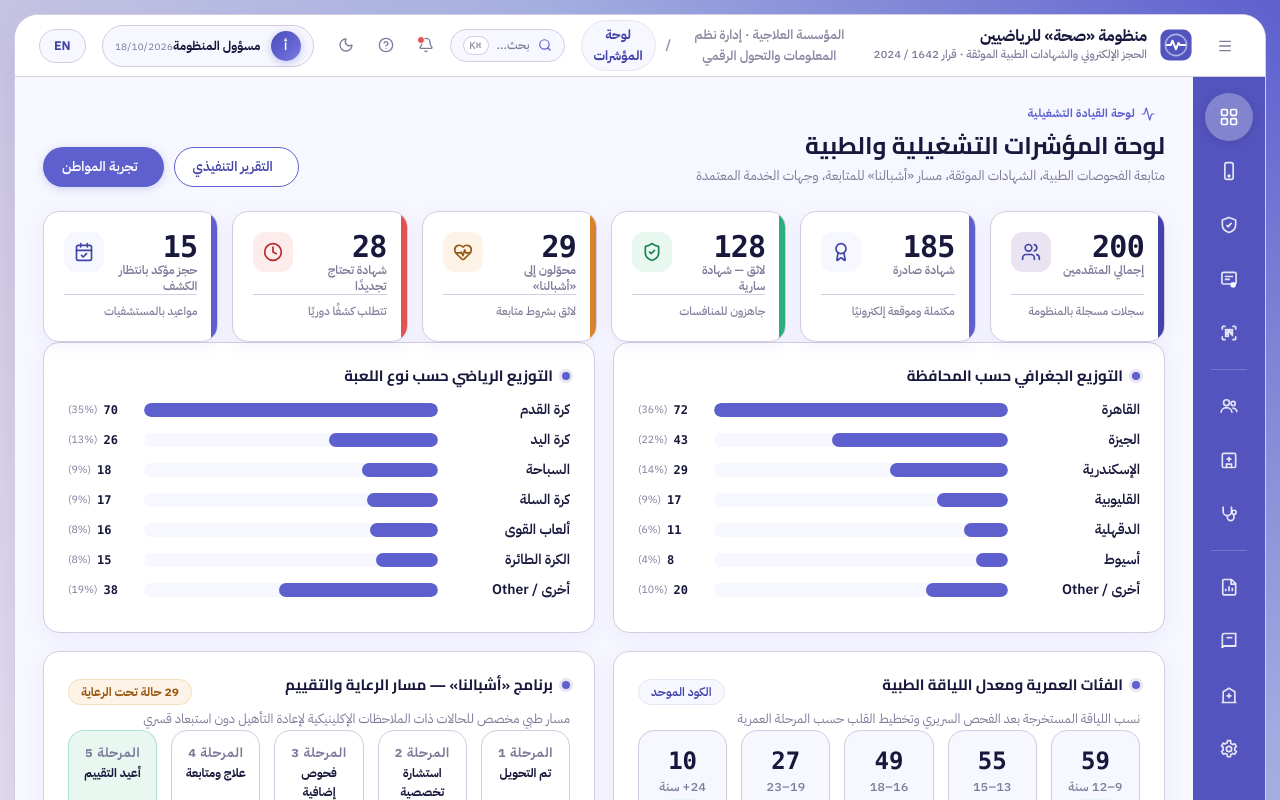
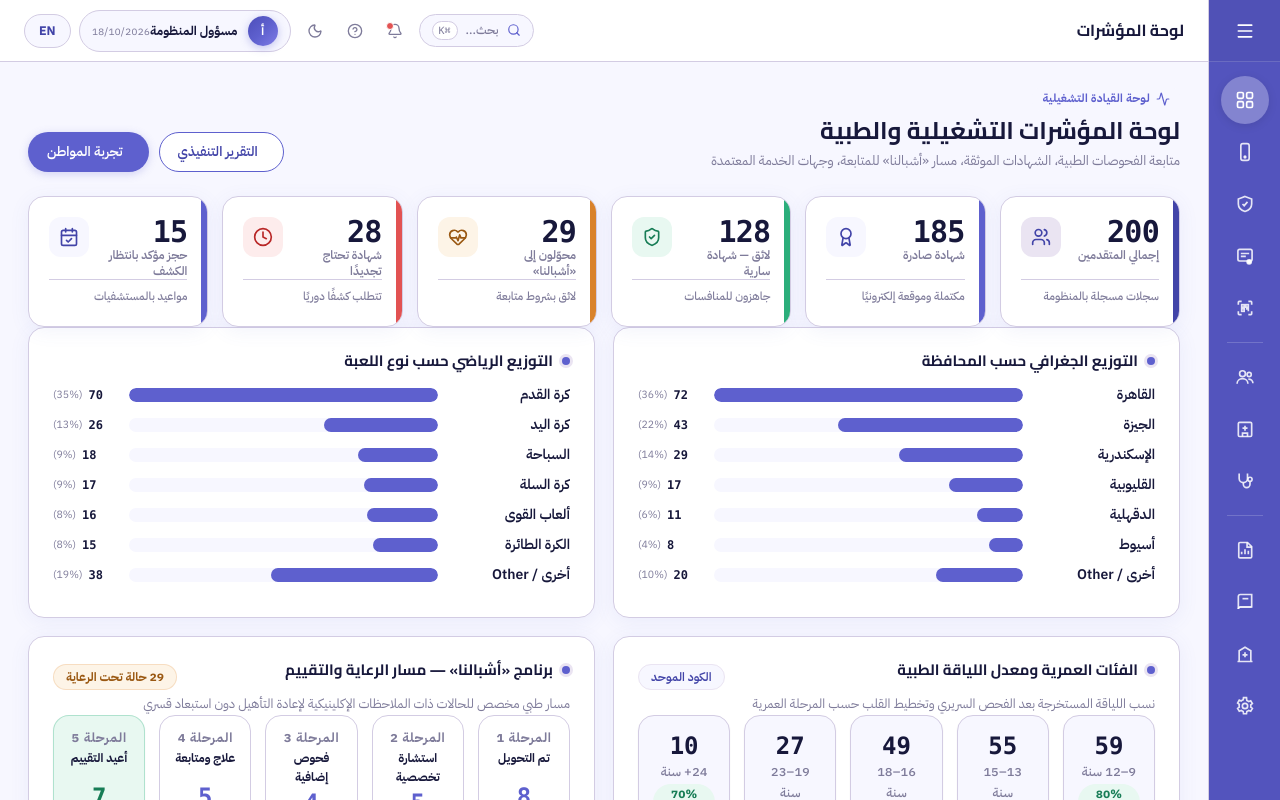
Before and after one commit to MennaAli02/seha-sports-platform, a React (Vite) app: page / in a window 1280 px wide. Shown: the top 800 px of the page. Built offline with nearby package versions, Linux system fonts and the light colour scheme.

Commit message:
feat(layout): move logo, title and toggle to sidebar header, remove topbar breadcrumbs and outer wrapper border, fix smooth page scrolling

```diff
--- a/src/App.jsx
+++ b/src/App.jsx
@@ -59,19 +59,17 @@ export default function App() {
 
   return (
     <div className="app-shell-wrapper">
-      <div className="app-floating-container">
+      <SideNavBar />
+      <div className="app-main-column">
         <TopNavBar
           onOpenSearch={() => setIsSearchOpen(true)}
           onOpenHelp={() => setIsHelpOpen(true)}
         />
-        <div id="shell">
-          <SideNavBar />
-          <main id="main">
-            <ErrorBoundary onNavigateHome={() => navigate('dash')}>
-              {renderActiveView()}
-            </ErrorBoundary>
-          </main>
-        </div>
+        <main id="main">
+          <ErrorBoundary onNavigateHome={() => navigate('dash')}>
+            {renderActiveView()}
+          </ErrorBoundary>
+        </main>
       </div>
 
       <QuickSearchModal
--- a/src/components/Navigation/SideNavBar.jsx
+++ b/src/components/Navigation/SideNavBar.jsx
@@ -1,11 +1,12 @@
 import React from 'react';
 import { useLanguage } from '../../context/LanguageContext';
 import { useSeha } from '../../context/SehaContext';
-import { IC } from '../../data/icons';
+import { IC, LOGO_SVG } from '../../data/icons';
+import { Menu, PanelLeftClose } from 'lucide-react';
 
 export const SideNavBar = () => {
   const { isRTL, L } = useLanguage();
-  const { currentRoute, navigate, sidebarExpanded } = useSeha();
+  const { currentRoute, navigate, sidebarExpanded, toggleSidebar, cfg } = useSeha();
 
   const sections = [
     {
@@ -38,17 +39,54 @@ export const SideNavBar = () => {
   ];
 
   return (
-    <nav
+    <aside
       id="side"
       className={`no-print ${sidebarExpanded ? 'expanded' : ''}`}
       aria-label={isRTL ? 'شريط التنقل الجانبي' : 'Sidebar navigation'}
     >
+      {/* Top Header: Burger Icon with Logo, Title, and Description */}
+      <div className="side-top-header">
+        <button
+          type="button"
+          onClick={toggleSidebar}
+          className="side-burger-btn"
+          title={sidebarExpanded ? (isRTL ? 'طي القائمة' : 'Collapse sidebar') : (isRTL ? 'توسيع القائمة' : 'Expand sidebar')}
+          aria-label="Toggle navigation menu"
+        >
+          {sidebarExpanded ? (
+            <PanelLeftClose className="w-5 h-5 shrink-0" />
+          ) : (
+            <Menu className="w-5 h-5 shrink-0" />
+          )}
+        </button>
+
+        {sidebarExpanded && (
+          <div
+            onClick={() => navigate('dash')}
+            className="side-brand cursor-pointer group"
+            title={L(cfg.org.ar, cfg.org.en)}
+          >
+            <div className="side-logo shrink-0">
+              {LOGO_SVG}
+            </div>
+            <div className="side-brand-text min-w-0 flex-1">
+              <b className="truncate block leading-tight">{L(cfg.org.ar, cfg.org.en)}</b>
+              <small className="truncate block leading-tight">{L(cfg.org.sub.ar, cfg.org.sub.en)}</small>
+            </div>
+          </div>
+        )}
+      </div>
+
+      {/* Nav Content */}
+      <div className="side-nav-content">
         {sections.map((sec, secIdx) => (
           <React.Fragment key={`sec-${secIdx}`}>
             {secIdx > 0 && <div className="sep" />}
+            {sidebarExpanded && (
               <div className="side-group-title">
                 {L(sec.title[0], sec.title[1])}
               </div>
+            )}
             {sec.routes.map((r) => {
               const isOn = currentRoute === r.k;
               const title = L(r.t[0], r.t[1]);
@@ -71,6 +109,7 @@ export const SideNavBar = () => {
             })}
           </React.Fragment>
         ))}
-    </nav>
+      </div>
+    </aside>
   );
 };
--- a/src/components/Navigation/TopNavBar.jsx
+++ b/src/components/Navigation/TopNavBar.jsx
@@ -2,14 +2,13 @@ import React, { useEffect } from 'react';
 import { useLanguage } from '../../context/LanguageContext';
 import { useTheme } from '../../context/ThemeContext';
 import { useSeha } from '../../context/SehaContext';
-import { LOGO_SVG } from '../../data/icons';
 import { todayFormatted } from '../../data/mockData';
-import { Sun, Moon, Search, HelpCircle, Menu, PanelLeftClose, Bell } from 'lucide-react';
+import { Sun, Moon, Search, HelpCircle, Menu, Bell } from 'lucide-react';
 
 export const TopNavBar = ({ onOpenSearch, onOpenHelp }) => {
   const { toggleLanguage, isRTL, L } = useLanguage();
   const { isDark, toggleTheme } = useTheme();
-  const { currentRoute, cfg, sidebarExpanded, toggleSidebar } = useSeha();
+  const { currentRoute, toggleSidebar } = useSeha();
 
   // Keyboard shortcut Ctrl+K or Cmd+K for search
   useEffect(() => {
@@ -43,36 +42,20 @@ export const TopNavBar = ({ onOpenSearch, onOpenHelp }) => {
 
   return (
     <header id="top" className="no-print">
-      {/* Sidebar toggle button */}
+      {/* Start side: Mobile toggle & Route Title (breadcrumb removed as requested) */}
+      <div className="flex items-center gap-3">
         <button
           onClick={toggleSidebar}
-        className="p-2 text-[var(--muted)] hover:text-[var(--ink)] hover:bg-[var(--primary-50)] rounded-xl transition-colors cursor-pointer"
-        title={sidebarExpanded ? (isRTL ? 'طي القائمة' : 'Collapse sidebar') : (isRTL ? 'توسيع القائمة' : 'Expand sidebar')}
+          className="lg:hidden p-2 text-[var(--muted)] hover:text-[var(--ink)] hover:bg-[var(--primary-50)] rounded-xl transition-colors cursor-pointer"
+          title={isRTL ? 'القائمة' : 'Menu'}
           aria-label="Toggle navigation menu"
         >
-        {sidebarExpanded ? (
-          <PanelLeftClose className="w-4 h-4" />
-        ) : (
           <Menu className="w-4 h-4" />
-        )}
         </button>
 
-      {/* Brand Branding */}
-      <div className="brand">
-        {LOGO_SVG}
-        <div>
-          <b style={{ color: 'var(--ink)' }}>{L(cfg.org.ar, cfg.org.en)}</b>
-          <small style={{ color: 'var(--muted)' }}>
-            {L(cfg.org.sub.ar, cfg.org.sub.en)} · {L(cfg.org.decree.ar, cfg.org.decree.en)}
-          </small>
-        </div>
-      </div>
-
-      {/* Contextual Breadcrumbs */}
-      <div className="crumb">
-        <span>{L(cfg.org.owner.ar, cfg.org.owner.en)}</span>
-        <span className="opacity-40">/</span>
-        <b>{getRouteTitle()}</b>
+        <h2 className="text-sm sm:text-base font-bold text-[var(--ink)] tracking-tight">
+          {getRouteTitle()}
+        </h2>
       </div>
 
       {/* Action controls */}
@@ -115,7 +98,6 @@ export const TopNavBar = ({ onOpenSearch, onOpenHelp }) => {
         >
           {isDark ? <Sun className="w-4 h-4 text-amber-400" /> : <Moon className="w-4 h-4" />}
         </button>
-      </div>
 
         {/* User profile capsule */}
         <div className="user">
@@ -132,6 +114,7 @@ export const TopNavBar = ({ onOpenSearch, onOpenHelp }) => {
         <button className="lang" onClick={toggleLanguage} title={isRTL ? 'Switch to English' : 'التحويل للعربية'}>
           {L('EN', 'عربي')}
         </button>
+      </div>
     </header>
   );
 };
--- a/src/context/LanguageContext.jsx
+++ b/src/context/LanguageContext.jsx
@@ -47,7 +47,7 @@ export const LanguageProvider = ({ children }) => {
 
   return (
     <LanguageContext.Provider value={value}>
-      <div dir={dir} className={isRTL ? 'font-arabic' : 'font-latin'}>
+      <div dir={dir} className={`h-full w-full ${isRTL ? 'font-arabic' : 'font-latin'}`}>
         {children}
       </div>
     </LanguageContext.Provider>
--- a/src/index.css
+++ b/src/index.css
@@ -216,13 +216,15 @@
 
 html, body {
   height: 100%;
+  margin: 0;
+  padding: 0;
 }
 
 body {
   font-family: var(--font-body);
   background: var(--bg);
   color: var(--ink);
-  overflow: hidden;
+  overflow-x: hidden;
   font-size: 14px;
   line-height: 1.6;
   font-weight: 400;
@@ -360,38 +362,28 @@ h4, h5, h6, .font-headline {
   background: rgba(166, 177, 225, 0.65);
 }
 
-/* ---------- floating app shell ---------- */
+/* ---------- seamless full-screen app shell (no outer border) ---------- */
 .app-shell-wrapper {
-  min-height: 100vh;
+  height: 100vh;
+  width: 100vw;
+  max-width: 100%;
   background: var(--bg);
-  background-image: var(--gradient-palette);
-  padding: 14px;
+  padding: 0;
+  margin: 0;
+  display: flex;
+  flex-direction: row;
+  overflow: hidden;
+}
+
+.app-main-column {
+  flex: 1;
   display: flex;
   flex-direction: column;
-}
-@media (max-width: 900px) {
-  .app-shell-wrapper {
-    padding: 0;
-  }
-}
-
-.app-floating-container {
-  flex: 1;
-  display: flex;
-  flex-direction: column;
-  background: var(--card);
-  border-radius: var(--rad-shell);
-  border: 1px solid var(--line);
-  box-shadow: var(--shadow-lg);
+  min-width: 0;
+  min-height: 0;
+  height: 100%;
   overflow: hidden;
-  height: calc(100vh - 28px);
-}
-@media (max-width: 900px) {
-  .app-floating-container {
-    border-radius: 0;
-    border: none;
-    height: 100vh;
-  }
+  background: var(--bg);
 }
 
 /* ---------- top bar ---------- */
@@ -402,6 +394,7 @@ h4, h5, h6, .font-headline {
   border-bottom: 1px solid var(--line);
   display: flex;
   align-items: center;
+  justify-content: space-between;
   gap: 16px;
   padding: 0 24px;
   position: relative;
@@ -410,52 +403,6 @@ h4, h5, h6, .font-headline {
 .dark #top {
   background: var(--card);
   border-bottom-color: var(--line);
-}
-#top .brand {
-  display: flex;
-  align-items: center;
-  gap: 12px;
-}
-#top .brand b {
-  font-size: 16px;
-  color: var(--ink);
-  font-weight: 800;
-  display: block;
-  line-height: 1.2;
-  letter-spacing: -0.2px;
-}
-#top .brand small {
-  font-size: 11.5px;
-  color: var(--muted);
-  display: block;
-  font-weight: 500;
-}
-#top .crumb {
-  flex: 1;
-  text-align: center;
-  font-size: 13px;
-  color: var(--muted);
-  font-weight: 600;
-  display: flex;
-  align-items: center;
-  justify-content: center;
-  gap: 10px;
-}
-#top .crumb span {
-  opacity: 0.9;
-}
-#top .crumb b {
-  color: var(--primary-700);
-  background: var(--primary-50);
-  padding: 4px 12px;
-  border-radius: var(--rad-pill);
-  border: 1px solid var(--primary-100);
-  font-weight: 700;
-}
-.dark #top .crumb b {
-  color: var(--primary-300);
-  background: var(--primary-50);
-  border-color: var(--line);
 }
 .lang {
   background: var(--primary-50);
@@ -510,36 +457,101 @@ h4, h5, h6, .font-headline {
 }
 
 /* ---------- sidebar ---------- */
-#shell {
-  flex: 1;
-  display: flex;
-  min-height: 0;
-  height: calc(100% - 62px);
-}
 #side {
   width: 72px;
   flex: none;
+  height: 100%;
   background: var(--primary-600);
   color: var(--card);
+  border-inline-end: 1px solid var(--line);
   display: flex;
   flex-direction: column;
-  align-items: center;
-  padding: 16px 0;
-  gap: 6px;
+  z-index: 25;
+  transition: width var(--transition-normal);
+  overflow: hidden;
+}
+
+#side.expanded {
+  width: 270px;
+}
+
+.side-top-header {
+  height: 62px;
+  flex: none;
+  display: flex;
+  align-items: center;
+  padding: 0 16px;
+  gap: 12px;
+  border-bottom: 1px solid rgba(255, 255, 255, 0.15);
+  background: rgba(0, 0, 0, 0.04);
+}
+
+#side:not(.expanded) .side-top-header {
+  justify-content: center;
+  padding: 0;
+}
+
+.side-burger-btn {
+  width: 38px;
+  height: 38px;
+  display: flex;
+  align-items: center;
+  justify-content: center;
+  background: transparent;
+  color: var(--card);
+  border: none;
+  border-radius: 10px;
+  cursor: pointer;
+  transition: all var(--transition-fast);
+  flex-shrink: 0;
+}
+
+.side-burger-btn:hover {
+  background: rgba(255, 255, 255, 0.18);
+  color: var(--card);
+}
+
+.side-brand {
+  display: flex;
+  align-items: center;
+  gap: 10px;
+  min-width: 0;
+  flex: 1;
+}
+
+.side-brand b {
+  font-size: 14px;
+  color: #FFFFFF;
+  font-weight: 800;
+  display: block;
+  line-height: 1.2;
+  letter-spacing: -0.2px;
+}
+
+.side-brand small {
+  font-size: 10.5px;
+  color: rgba(255, 255, 255, 0.78);
+  display: block;
+  font-weight: 500;
+  margin-top: 1px;
+}
+
+.side-nav-content {
+  flex: 1;
   overflow-y: auto;
-  z-index: 15;
-  transition: width var(--transition-normal);
-}
-#side.expanded {
-  width: 240px;
-  align-items: stretch;
-  padding: 16px 12px;
-}
-#side .side-group-title {
-  display: none;
-}
-#side.expanded .side-group-title {
-  display: block;
+  overflow-x: hidden;
+  padding: 14px 10px;
+  display: flex;
+  flex-direction: column;
+  gap: 4px;
+}
+
+#side:not(.expanded) .side-nav-content {
+  align-items: center;
+  padding: 14px 0;
+}
+
+.side-group-title {
   font-size: 11px;
   font-weight: 700;
   color: rgba(255, 255, 255, 0.72);
@@ -547,6 +559,7 @@ h4, h5, h6, .font-headline {
   letter-spacing: .5px;
   padding: 10px 14px 4px;
 }
+
 .ic {
   width: 48px;
   height: 48px;
@@ -562,6 +575,7 @@ h4, h5, h6, .font-headline {
   position: relative;
   text-align: start;
 }
+
 #side.expanded .ic {
   width: 100%;
   height: 42px;
@@ -572,44 +586,56 @@ h4, h5, h6, .font-headline {
   font-weight: 600;
   font-size: 13px;
 }
+
 .ic:hover {
   background: rgba(255, 255, 255, 0.16);
   color: var(--card);
 }
+
 .ic.on {
   background: rgba(255, 255, 255, 0.28);
   color: var(--card);
   font-weight: 700;
   box-shadow: 0 2px 10px rgba(0, 0, 0, 0.1);
 }
+
 .ic.on::after {
   display: none;
 }
+
 .ic svg {
   width: 20px;
   height: 20px;
   flex: none;
 }
+
 .ic:focus-visible {
   outline: 2px solid var(--card);
   outline-offset: 2px;
 }
+
 #side .sep {
   width: 36px;
   height: 1px;
   background: rgba(255, 255, 255, 0.18);
   margin: 6px 0;
 }
+
 #side.expanded .sep {
   width: 100%;
   margin: 6px 0;
 }
+
 #main {
   flex: 1;
   overflow-y: auto;
+  overflow-x: hidden;
   padding: 24px 28px 48px;
   min-width: 0;
+  min-height: 0;
   background: var(--bg);
+  -webkit-overflow-scrolling: touch;
+  scroll-behavior: smooth;
 }
 
 /* ---------- page header ---------- */
```
Lines whose indentation alone changed are shown as unchanged.
